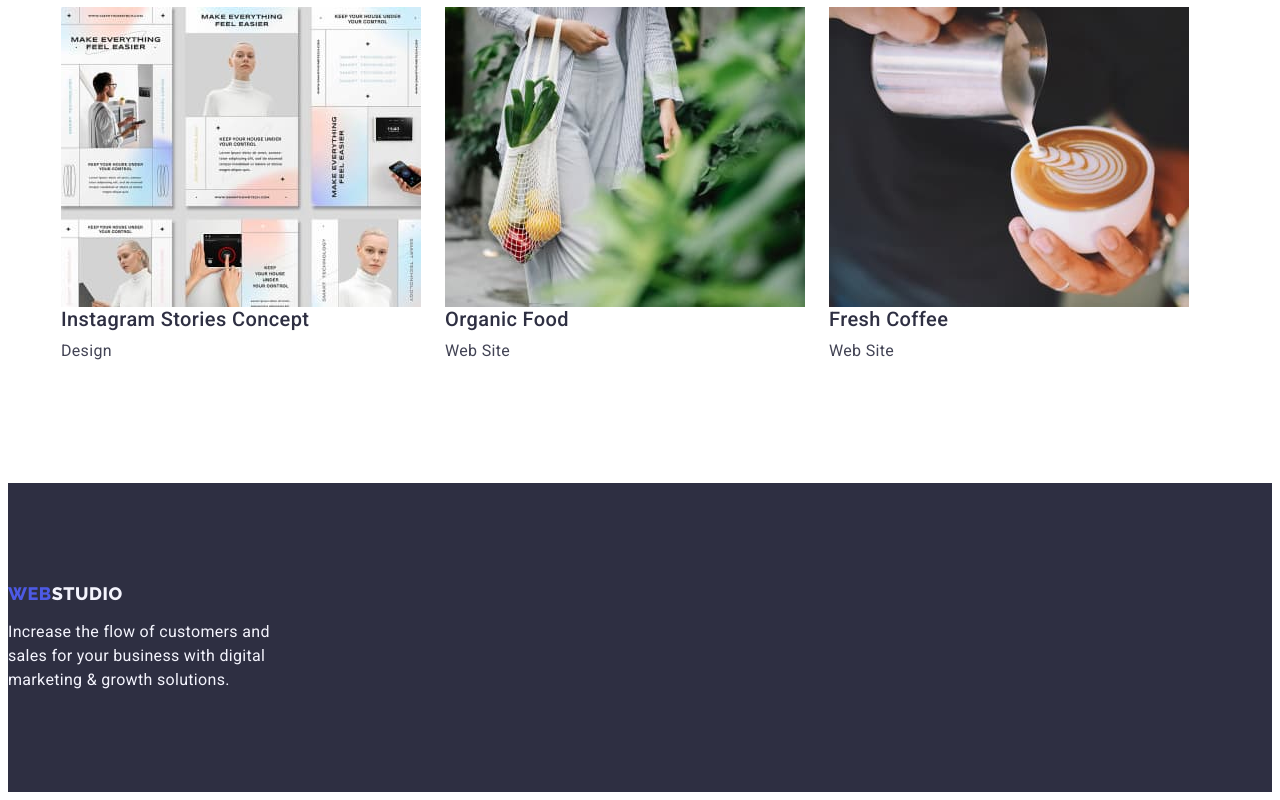
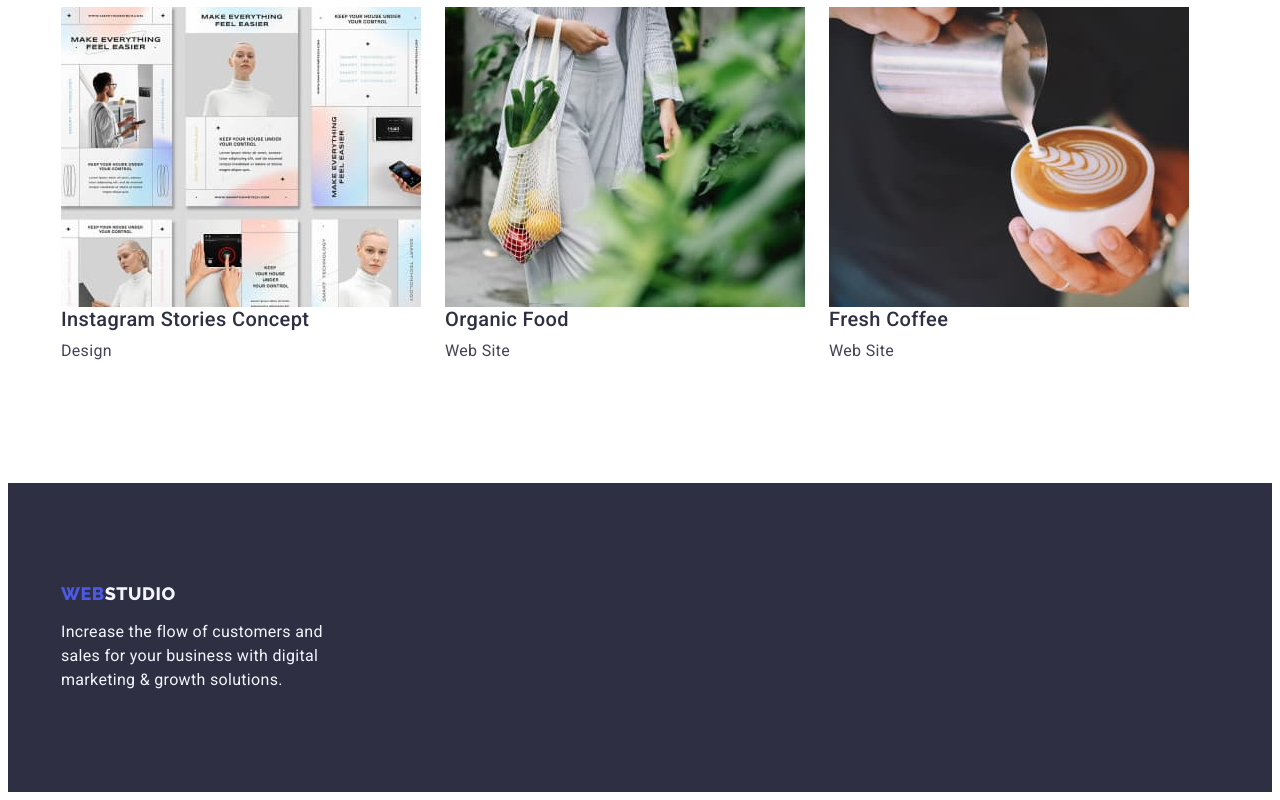
Before and after one commit to SvitlanaPro/goit-markup-hw-03, a plain HTML site: page portfolio.html in a window 1280 px wide. Shown: the part 1100-1900 px from the top of the page. Drawn offline with Linux system fonts and the light colour scheme.

Commit message:
chang-footer-port

```diff
--- a/portfolio.html
+++ b/portfolio.html
@@ -129,12 +129,12 @@
     </main>
     <!-- Footer -->
     <footer class="footer">
-        <a href="./index.html" class="logo link">Web<span class="logo-footer">Studio</span></a>
-        <p class="footer-text">
+        <div class="container"><a href="./index.html" class="logo link">Web<span class="logo-footer">Studio</span></a>
+          <p class="footer-text">
             Increase the flow of customers and sales for your business with digital
             marketing &#38; growth solutions.
-        </p>
-    </footer>
+          </p>
+        </div>
+      </footer>
+
 </body>
-
-</html>
```
Also changed, not shown: index.html (+1 -1 lines).
